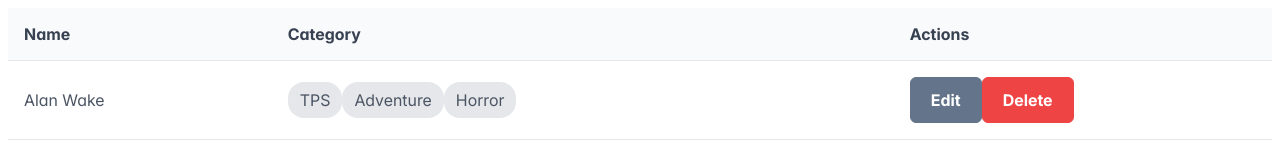
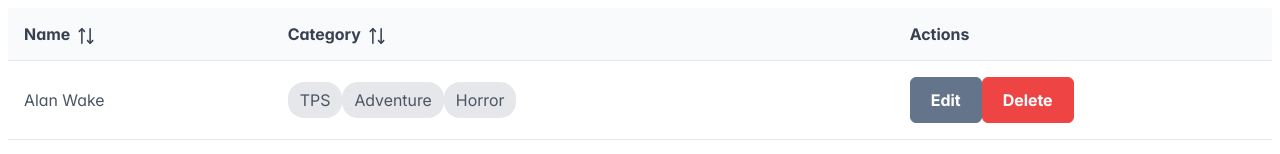
Before and after one commit to sergeydmitrievskyit/charbase, a React (Vite) app: page / in a window 1280 px wide. Shown: the top 154 px of the page. Built offline with nearby package versions, Linux system fonts and the light colour scheme.

Commit message:
add basic sorting

```diff
--- a/src/features/characters/CharactersContainer.tsx
+++ b/src/features/characters/CharactersContainer.tsx
@@ -11,9 +11,14 @@
 } from './charactersSlice';
 import { Table } from './components/Table';
 import { DeletePopup } from './components/DeletePopup';
-import { Character, CharacterEditForm } from '../../types/character';
 import { EditFormPopup } from './components/EditFormPopup';
-
+import {
+    Character,
+    CharacterEditForm
+} from '../../types/character';
+import { SortOrder } from 'primereact/api';
+import { DataTableStateEvent } from "primereact/datatable";
+import { getSortedCharacters } from '../../utils/get-sorted-characters';
 
 export const CharactersContainer = () => {
     const dispatch = useAppDispatch();
@@ -23,16 +28,20 @@
         isUninitialized,
         data
     } = useGetCharactersQuery();
+
+    useEffect(() => {
+        if (!data) {
+            return
+        }
+
+        dispatch(charactersReceived(data))
+    }, [data, dispatch]);
+
     const characters = useAppSelector(charactersSelectors.selectAll)
-
     const [characterToDelete, setCharacterToDelete] = useState<Character | null>(null);
     const [characterToEdit, setCharacterToEdit] = useState<Character | null>(null);
-
-    useEffect(() => {
-        if (data) {
-            dispatch(charactersReceived(data))
-        }
-    }, [data, dispatch]);
+    const [sortField, setSortField] = useState<string>('')
+    const [sortOrder, setSortOrder] = useState<SortOrder>(1)
 
     const handleDeleteButtonClick = (character: Character) => {
         setCharacterToDelete(character);
@@ -65,8 +74,12 @@
             changes: {
                 ...characterChanges
             }
-        }
-        ))
+        }))
+    }
+
+    const handleTableSort = (sortEvent: DataTableStateEvent) => {
+        setSortField(sortEvent.sortField)
+        setSortOrder(sortEvent.sortOrder ? sortEvent.sortOrder : 0)
     }
 
     if (isUninitialized || isLoading) {
@@ -92,7 +105,10 @@
             }
 
             <Table
-                characters={characters}
+                characters={getSortedCharacters(characters, sortField, sortOrder)}
+                sortField={sortField}
+                sortOrder={sortOrder}
+                onSort={handleTableSort}
                 onEdit={handleEditButtonClick}
                 onDelete={handleDeleteButtonClick} />
         </div>
--- a/src/features/characters/components/Table.tsx
+++ b/src/features/characters/components/Table.tsx
@@ -1,17 +1,27 @@
-import { DataTable } from "primereact/datatable";
+import {
+    DataTable,
+    DataTableStateEvent
+} from "primereact/datatable";
 import { Column } from "primereact/column";
 import { Actions } from './Actions';
 import { Character } from "../../../types/character";
 import { Chip } from "primereact/chip";
+import { SortOrder } from 'primereact/api';
 
 interface TableProps {
     characters: Character[],
+    sortField: string,
+    sortOrder: SortOrder,
+    onSort: (event: DataTableStateEvent) => void,
     onEdit: (character: Character) => void,
     onDelete: (character: Character) => void
 }
 
 export const Table = ({
     characters,
+    sortField,
+    sortOrder,
+    onSort,
     onEdit,
     onDelete
 }: TableProps) => {
@@ -32,14 +42,22 @@
     )
 
     return (
-        <DataTable value={characters}>
+        <DataTable
+            value={characters}
+            removableSort
+            sortField={sortField}
+            sortOrder={sortOrder}
+            onSort={onSort}>
             <Column
                 header="Name"
-                field="name"/>
+                field='name'
+                sortable/>
 
             <Column
                 header="Category"
-                body={categoryBodyTemplate}/>
+                field='category'
+                body={categoryBodyTemplate}
+                sortable/>
 
             <Column
                 header="Actions"
--- /dev/null
+++ b/src/utils/get-sorted-characters.ts
@@ -0,0 +1,33 @@
+import { Character } from "../types/character";
+import { SortOrder } from 'primereact/api';
+
+export const getSortedCharacters = (
+    characters: Character[],
+    sortField: string,
+    sortOrder: SortOrder
+
+): Character[] => {
+    if (!sortField) {
+        return characters
+    }
+
+    return [...characters].sort((characterA, characterB) => {
+        let a, b;
+
+        if (sortField === 'name') {
+            a = characterA.name.toLowerCase();
+            b = characterB.name.toLowerCase();
+
+            return a < b ? -1 * sortOrder : 1 * sortOrder;
+        }
+
+        if (sortField === 'category') {
+            a = characterA.categories.length;
+            b = characterB.categories.length;
+
+            return a < b ? -1 * sortOrder : 1 * sortOrder;
+        }
+
+        return 0;
+    })
+}
```
